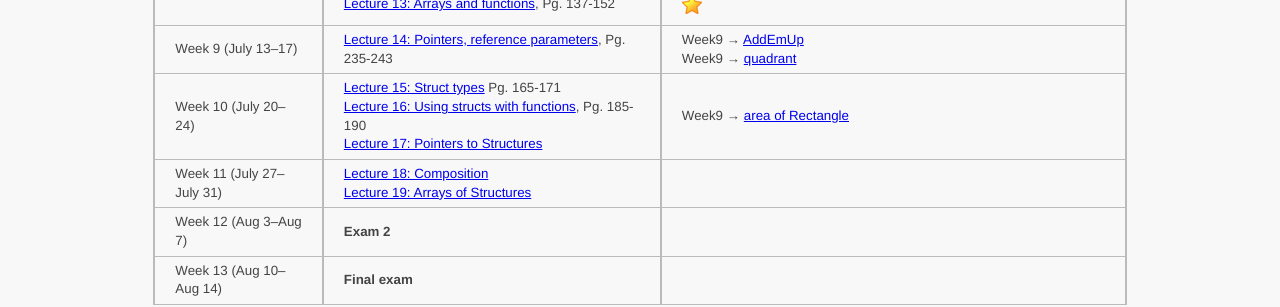
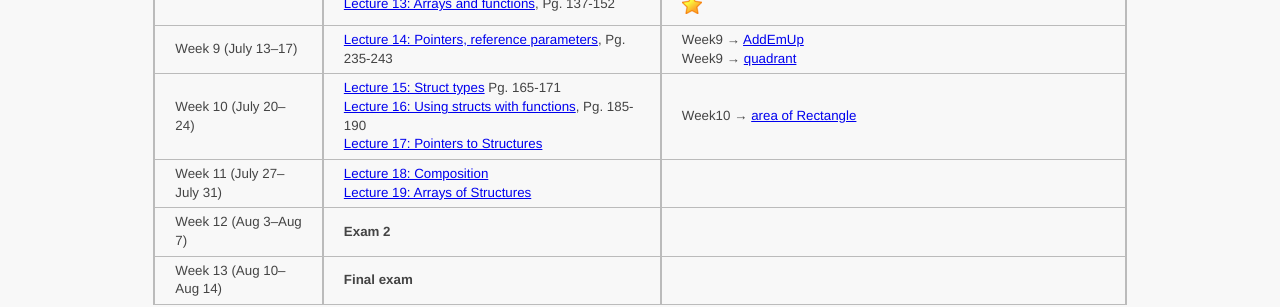
Before and after one commit to ycpcs/cs101-summer2015, a Jekyll site: the page built from schedule.md, in a window 1280 px wide. Shown: the part 765-1072 px from the top of the page. Built offline with Jekyll 4.4.1, drawn with Linux system fonts in a browser that asks for light colours; Markdown is read by kramdown in place of the engine named in the settings.

Commit message:
fix schedule
fix schedule

```diff
--- a/schedule.md
+++ b/schedule.md
@@ -18,7 +18,7 @@ Note: CloudCoder exercises marked with a gold star (<img src="{{site.url}}/img/g
 > Week 7 (June 29-July 3) | **NO CLASSES - 4th of July Break**|
 > Week 8 (July 6&ndash;10) |  [Lecture 11: Functions](lectures/lecture11.html), Pg. 119-126 <br> [Lecture 12: Functions that return a value](lectures/lecture12.html), Pg. 126-137 <br> [Lecture 13: Arrays and functions](lectures/lecture13.html), Pg. 137-152 | Week8 &rarr; [Print sum](https://cs.ycp.edu/cloudcoder/#exercise?c=9,p=292), [Deep Thought](https://cs.ycp.edu/cloudcoder/#exercise?c=9,p=293), [Find Primes](https://cs.ycp.edu/cloudcoder/#exercise?c=9,p=294) <img src="{{site.url}}/img/goldstar-tiny.png" /> <br> Week8 &rarr; [ArraySum](https://cs.ycp.edu/cloudcoder/#exercise?c=9,p=295), [IsAscending](https://cs.ycp.edu/cloudcoder/#exercise?c=9,p=297), [countOdd](https://cs.ycp.edu/cloudcoder/#exercise?c=9,p=296) <br> Week6 &rarr; [SumBetween](https://cs.ycp.edu/cloudcoder/#exercise?c=9,p=298), [MaxOfThree](https://cs.ycp.edu/cloudcoder/#exercise?c=9,p=299), [inRange](https://cs.ycp.edu/cloudcoder/#exercise?c=9,p=317), [feetToMeters](https://cs.ycp.edu/cloudcoder/#exercise?c=9,p=316), [diamond](https://cs.ycp.edu/cloudcoder/#exercise?c=9,p=318) <img src="{{site.url}}/img/goldstar-tiny.png" />
 > Week 9 (July 13&ndash;17) | [Lecture 14: Pointers, reference parameters](lectures/lecture14.html), Pg. 235-243 | Week9 &rarr; [AddEmUp](https://cs.ycp.edu/cloudcoder/#exercise?c=9,p=300) <br> Week9 &rarr; [quadrant](https://cs.ycp.edu/cloudcoder/#exercise?c=9,p=320)
-> Week 10 (July 20&ndash;24) | [Lecture 15: Struct types](lectures/lecture15.html) Pg. 165-171 <br> [Lecture 16: Using structs with functions](lectures/lecture16.html), Pg. 185-190 <br> [Lecture 17: Pointers to Structures](lectures/lecture17.html)  | Week9 &rarr; [area of Rectangle](https://cs.ycp.edu/cloudcoder/#exercise?c=9,p=324)
+> Week 10 (July 20&ndash;24) | [Lecture 15: Struct types](lectures/lecture15.html) Pg. 165-171 <br> [Lecture 16: Using structs with functions](lectures/lecture16.html), Pg. 185-190 <br> [Lecture 17: Pointers to Structures](lectures/lecture17.html)  | Week10 &rarr; [area of Rectangle](https://cs.ycp.edu/cloudcoder/#exercise?c=9,p=324)
 > Week 11 (July 27&ndash;July 31) | [Lecture 18: Composition](lectures/lecture18.html) <br> [Lecture 19: Arrays of Structures](lectures/lecture19.html) |
 > Week 12 (Aug 3&ndash;Aug 7) | **Exam 2** |
 > Week 13 (Aug 10&ndash;Aug 14) | **Final exam** |
```
